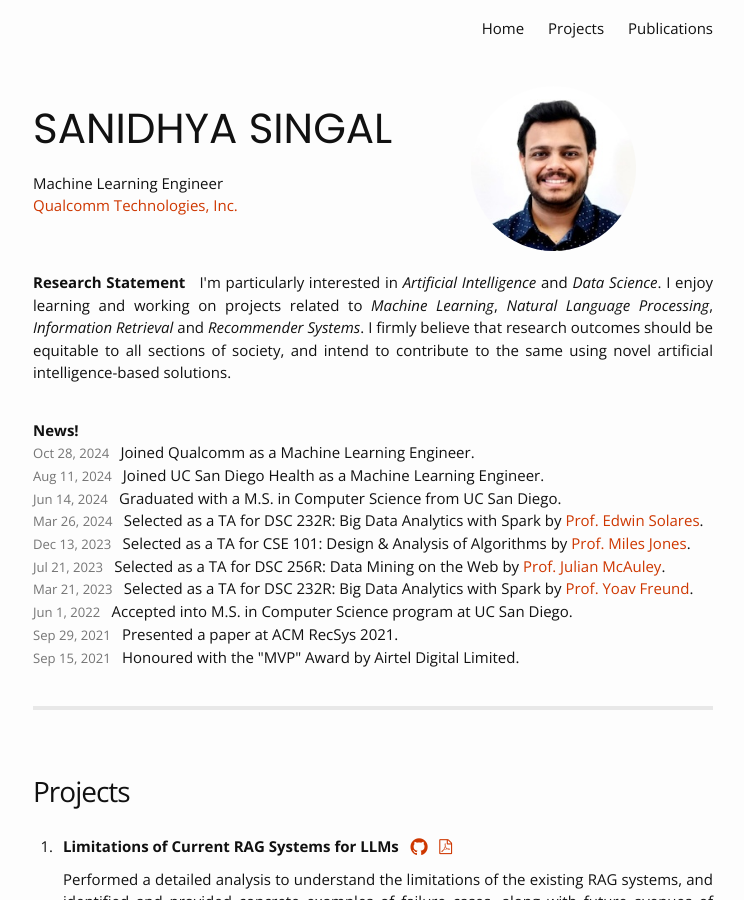
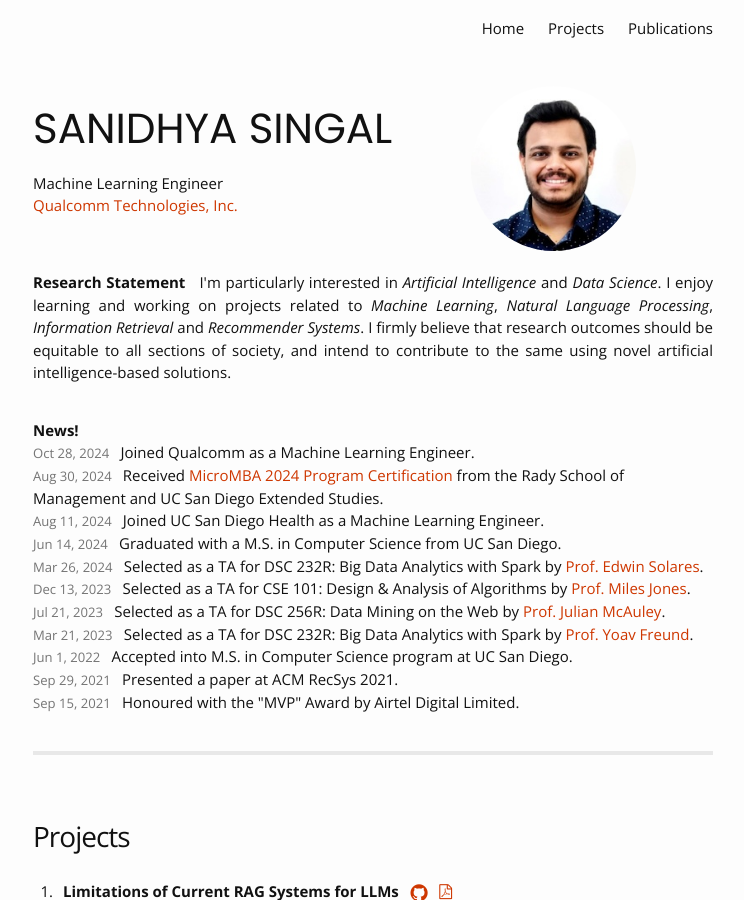
Before and after one commit to sayhitosandy/sayhitosandy.github.io, a Jekyll site: the page built from index.html, in a window 1280 px wide and 900 px high. Shown: the whole window, without its empty margins (267-1011 px from the left). Built offline with Jekyll 4.4.1, drawn with Linux system fonts in a browser that asks for light colours; nearby versions of some CDN libraries; the list of posts is cut into pages by our own code; a style sheet for code colours, icons or effects is not loaded.

Commit message:
Add MicroMBA news

```diff
--- a/index.html
+++ b/index.html
@@ -44,6 +44,11 @@ layout: home
                     "%b %-d, %Y" }}
                 </time>
             </p> &nbsp; Joined Qualcomm as a Machine Learning Engineer.<br/>
+            <p class="post-meta" style="display:inline">
+                <time datetime="{{ page.date | date_to_xmlschema }}" itemprop="datePublished">{{ "2024-08-30" | date:
+                    "%b %-d, %Y" }}
+                </time>
+            </p> &nbsp; Received <a href="https://www.credly.com/badges/66ea1c04-1f67-42d4-9c89-ea86e94a5570/public_url" target="_blank">MicroMBA 2024 Program Certification</a> from the Rady School of Management and UC San Diego Extended Studies.<br/>
             <p class="post-meta" style="display:inline">
                 <time datetime="{{ page.date | date_to_xmlschema }}" itemprop="datePublished">{{ "2024-08-11" | date:
                     "%b %-d, %Y" }}
```
